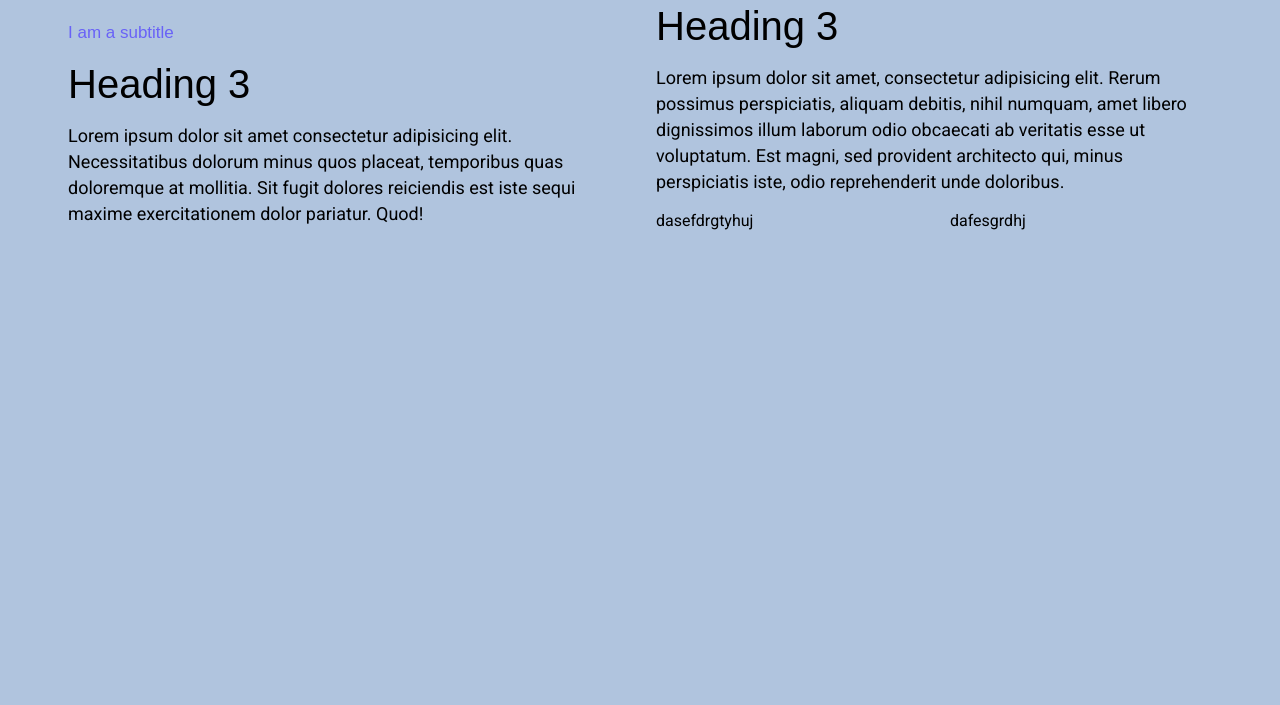
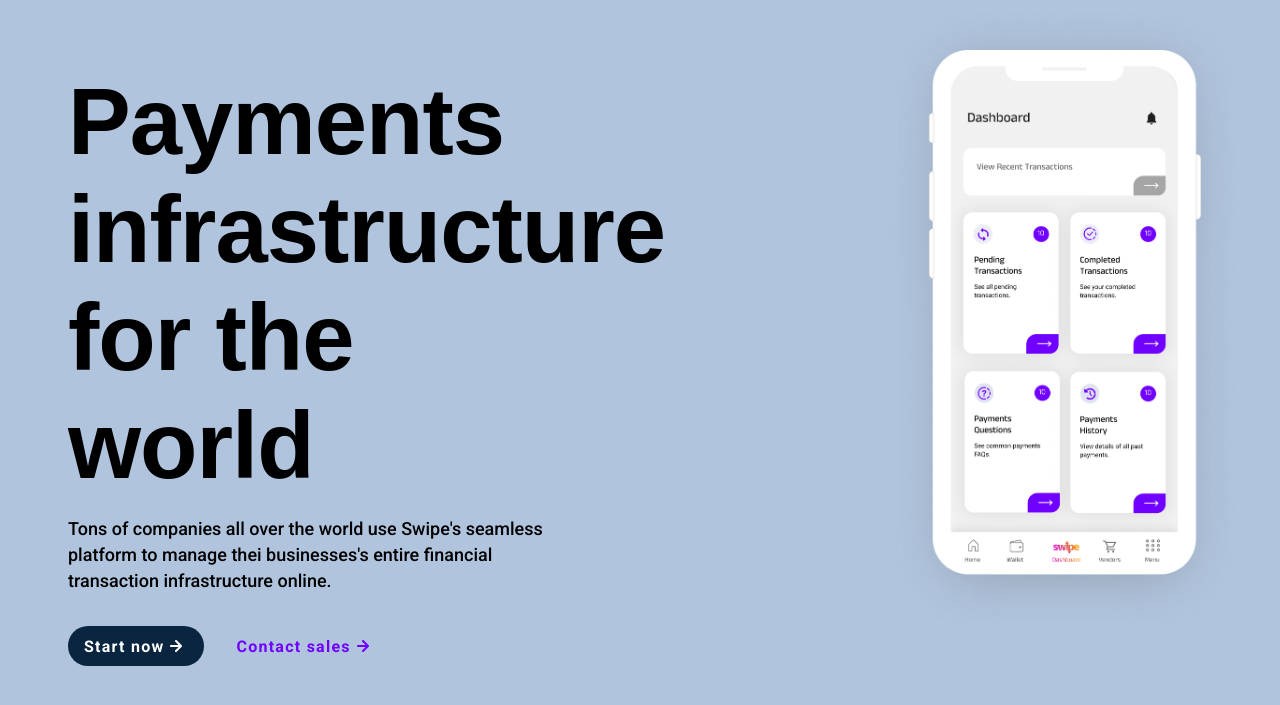
Before and after one commit to VincenzoRuggiero/Swipe-Project, a plain HTML site: page index.html in a window 1280 px wide. Shown: the part 55-760 px from the top of the page. Drawn offline with Linux system fonts and the light colour scheme; a web font is replaced by a local one.

Commit message:
Add hero contents

```diff
--- a/index.html
+++ b/index.html
@@ -24,33 +24,32 @@
       <button class="primary-button navbar-button">Sign In</button>
     </nav>
 
-    <div class="section-container">
-      <div class="two-column">
-        <div class="col-left">
-          <p class="subtitle">I am a subtitle</p>
-          <h3>Heading 3</h3>
-          <p>
-            Lorem ipsum dolor sit amet consectetur adipisicing elit.
-            Necessitatibus dolorum minus quos placeat, temporibus quas
-            doloremque at mollitia. Sit fugit dolores reiciendis est iste sequi
-            maxime exercitationem dolor pariatur. Quod!
-          </p>
-        </div>
-        <div class="col-right">
-          <h3>Heading 3</h3>
-          <p>
-            Lorem ipsum dolor sit amet, consectetur adipisicing elit. Rerum
-            possimus perspiciatis, aliquam debitis, nihil numquam, amet libero
-            dignissimos illum laborum odio obcaecati ab veritatis esse ut
-            voluptatum. Est magni, sed provident architecto qui, minus
-            perspiciatis iste, odio reprehenderit unde doloribus.
-          </p>
-          <div class="two-column">
-            <div class="col-left">dasefdrgtyhuj</div>
-            <div class="col-right">dafesgrdhj</div>
+    <main>
+      <div class="hero">
+        <div class="section-container two-column">
+          <div class="col-left">
+            <h1>Payments infrastructure for the world</h1>
+            <p>
+              Tons of companies all over the world use Swipe's seamless platform
+              to manage thei businesses's entire financial transaction
+              infrastructure online.
+            </p>
+            <div class="button-container">
+              <button class="primary-button with-icon">
+                Start now
+                <img src="assets/arrow-right-light.svg" alt="" />
+              </button>
+              <button class="secondary-button with-icon">
+                Contact sales
+                <img src="assets/arrow-right-purple.svg" alt="" />
+              </button>
+            </div>
+          </div>
+          <div class="col-right hero-phone-container">
+            <img class="hero-phone" src="assets/hero-phone.png" alt="" />
           </div>
         </div>
       </div>
-    </div>
+    </main>
   </body>
 </html>
--- a/style.css
+++ b/style.css
@@ -59,7 +59,7 @@ body {
 p {
   font-size: var(--p-size);
   line-height: var(--p-height);
-  font-weight: 400;
+  font-weight: 500;
   margin: var(--spacing-md) 0;
 }
 
@@ -120,6 +120,9 @@ a:hover {
   color: var(--primary-accent);
 }
 
+main {
+  margin: var(--spacing-xl) 0;
+}
 /* Layout */
 .section-container {
   width: 100%;
@@ -239,3 +242,27 @@ a:hover {
 .navbar-button:hover {
   background-color: rgba(250, 250, 350, 0.5);
 }
+
+/* Hero styles */
+.hero p {
+  max-width: 480px;
+}
+
+.hero .hero-phone-container {
+  height: 564px;
+  align-items: flex-end;
+}
+.hero-phone {
+  height: 628px;
+  transform: translate(32px, -32px);
+}
+
+.button-container {
+  display: flex;
+  margin: var(--spacing-md) 0;
+}
+
+.button-container button:nth-of-type(2) {
+  margin: 0 0 0 var(--spacing-md);
+  color: var(--purple-2);
+}
```
